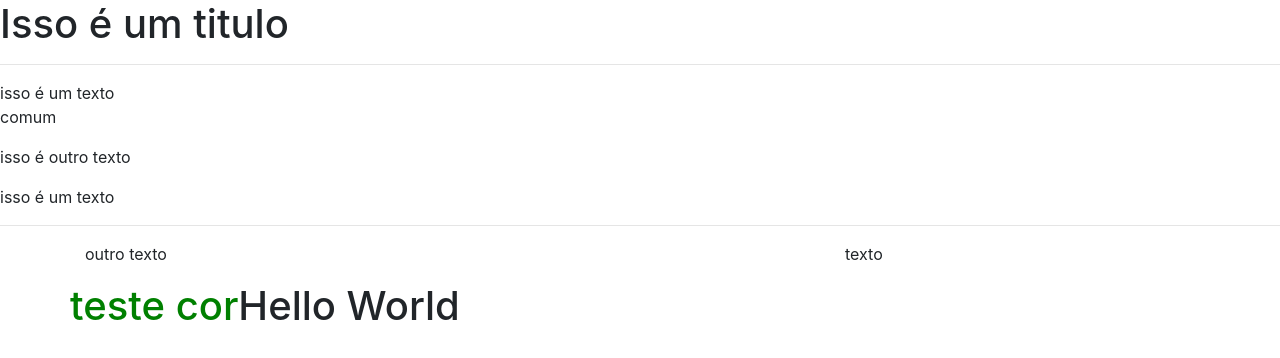
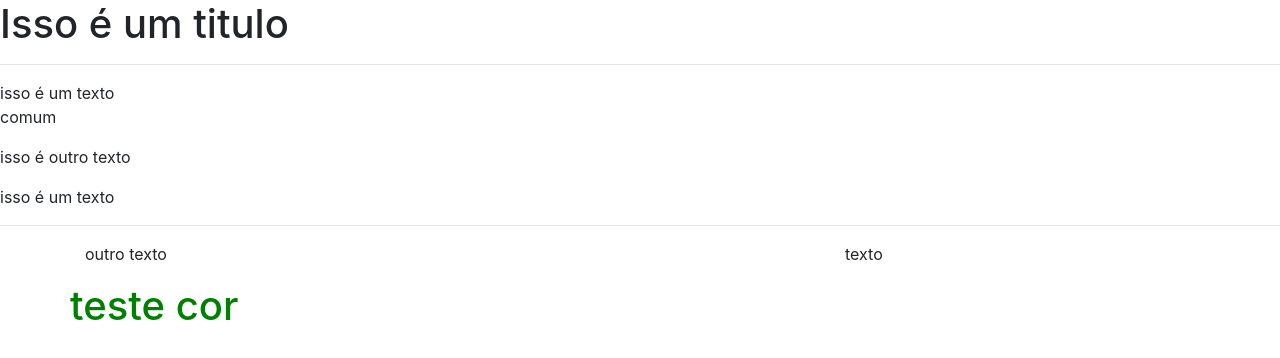
Before and after one commit to LeticiaMariaa/LeticiaMariaa.github.io, a plain HTML site: page index.html in a window 1280 px wide. Drawn offline with nearby package versions, Linux system fonts and the light colour scheme.

Commit message:
Update index.html

```diff
--- a/index.html
+++ b/index.html
@@ -27,7 +27,6 @@
 
       <h1 style="color:green;">teste cor</h1>
        <p style="color:purple;"corteste.</p>
-        <h1 style="background-color:Dodgerrgb(197, 150, 192);">Hello World</h1>
 
     <script src="https://code.jquery.com/jquery-3.2.1.slim.min.js" integrity="sha384-KJ3o2DKtIkvYIK3UENzmM7KCkRr/rE9/Qpg6aAZGJwFDMVNA/GpGFF93hXpG5KkN" crossorigin="anonymous"></script>
     <script src="https://cdnjs.cloudflare.com/ajax/libs/popper.js/1.12.9/umd/popper.min.js" integrity="sha384-ApNbgh9B+Y1QKtv3Rn7W3mgPxhU9K/ScQsAP7hUibX39j7fakFPskvXusvfa0b4Q" crossorigin="anonymous"></script>
```
